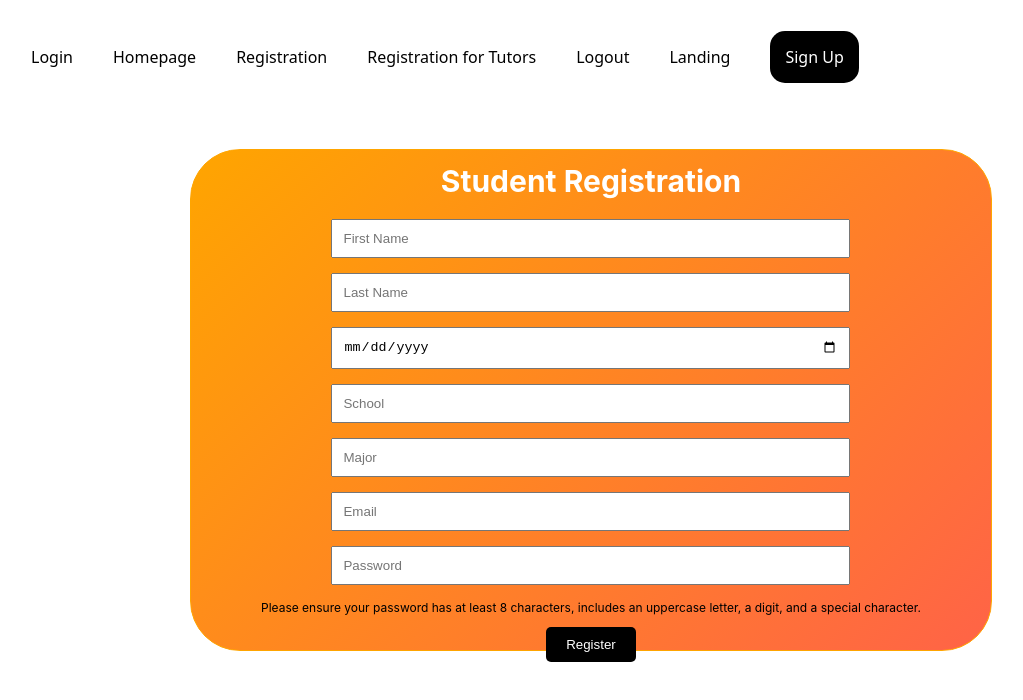
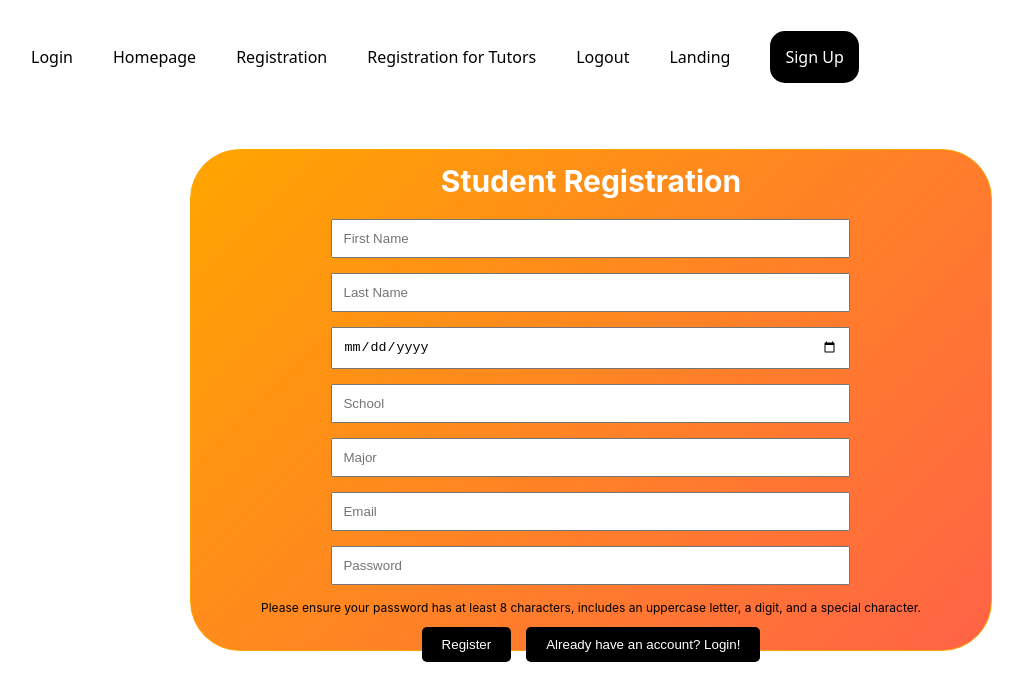
Before and after one commit to jagganjestine/CS4485, a React (Create React App) app in the folder online-tutoring/: page /registration in a window 1280 px wide. Shown: the top 700 px of the page, without its empty margins (49-1072 px from the left). Built offline with nearby package versions, Linux system fonts and the light colour scheme.

Commit message:
existing user redirect

```diff
--- a/online-tutoring/src/Routing.js
+++ b/online-tutoring/src/Routing.js
@@ -19,7 +19,7 @@ function Routing() {
       <div className="App">
         <Navbar />
         <Routes>
-          <Route path="/" element={<Login />} />
+          <Route path="/login" element={<Login />} />
           <Route path="/homepage" element={<Homepage />} />
           <Route path="/registration" element={<Registration />} />
           <Route path="/registrationtutors" element={<TutorRegistration />} />
--- a/online-tutoring/src/components/Navbar.js
+++ b/online-tutoring/src/components/Navbar.js
@@ -35,7 +35,7 @@ const Navbar = () => {
     <nav className='navbar'>
       <ul>
         <li>
-          <Link to="/">Login</Link>
+          <Link to="/login">Login</Link>
         </li>
         <li>
           <Link to="/homepage">Homepage</Link>
--- a/online-tutoring/src/components/Registration.css
+++ b/online-tutoring/src/components/Registration.css
@@ -70,8 +70,22 @@
     border-radius: 5px;
     padding: 10px 20px;
     cursor: pointer;
-  }
+    margin-right: 15px;
+}
 
-  .register-button:hover {
+.register-button:hover {
     background-color: #585858;
-  }
+}
+
+.login-redirect-button {
+    background-color: #000000;
+    color: #fff;
+    border: none;
+    border-radius: 5px;
+    padding: 10px 20px;
+    cursor: pointer;
+}
+
+.login-redirect-button:hover {
+    background-color: #585858;
+}
--- a/online-tutoring/src/components/Registration.js
+++ b/online-tutoring/src/components/Registration.js
@@ -2,9 +2,11 @@ import React, { useState } from "react";
 import firebase from "./firebase";
 import { getAuth, createUserWithEmailAndPassword } from "firebase/auth";
 import { getDatabase, ref, set } from "firebase/database";
+import { useNavigate } from "react-router-dom";
 import "./Registration.css";
 
 function Registration() {
+  const navigate = useNavigate();
   const [email, setEmail] = useState("");
   const [password, setPassword] = useState("");
   const [firstName, setFirstName] = useState("");
@@ -49,11 +51,20 @@ function Registration() {
         const userCredential = await createUserWithEmailAndPassword(auth, email, password);
         writeUserData(userCredential.user.uid, firstName, lastName, email, birthday, school, major);
         console.log("Success");
-      // REDIRECT TO LOGIN PAGE
+        redirectToLogin();
     } catch (error) {
+        if (error.code === 'auth/email-already-in-use') {
+            alert("Email is already in use. Please press the 'Go to Login' button.");
+        } else {
             alert("Something went wrong, Please try again.")
+        }
         console.error(error);
     }
+};
+
+
+  const redirectToLogin = () => {
+    navigate("/login");
   };
 
   return (
@@ -93,6 +104,10 @@ function Registration() {
       <button className="register-button" onClick={handleRegistration}>
         Register
         </button>
+
+      <button className="login-redirect-button" onClick={redirectToLogin}>
+        Already have an account? Login!
+      </button>
     </div>
     </div>
   );
```
Lines whose indentation alone changed are shown as unchanged.
